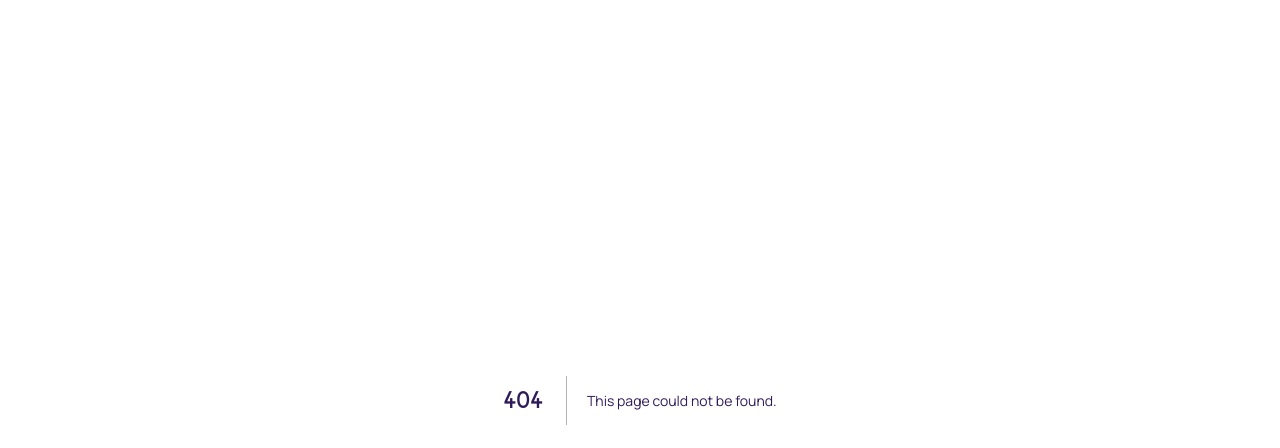
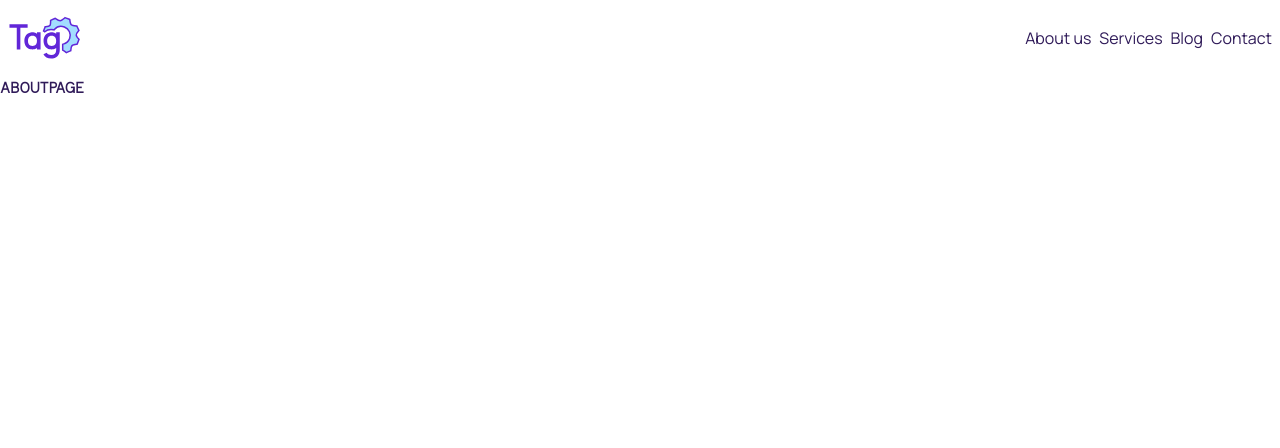
Before and after one commit to hicass/tag-ops-v3, a Next.js app: page /about in a window 1280 px wide. Before the commit this address had no page. Shown: the top 448 px of the page. Built offline with nearby package versions, Linux system fonts and the light colour scheme.

Commit message:
Add nac component, and routing for different pages

```diff
--- /dev/null
+++ b/src/app/about/page.tsx
@@ -0,0 +1,5 @@
+export default function AboutPage() {
+  return (
+    <h1>ABOUTPAGE</h1>
+  )
+}
--- /dev/null
+++ b/src/app/blog/page.tsx
@@ -0,0 +1,5 @@
+export default function BlogPage() {
+  return (
+    <h1>BLOGPAGE</h1>
+  )
+}
--- /dev/null
+++ b/src/app/contact/page.tsx
@@ -0,0 +1,5 @@
+export default function ContactPage() {
+  return (
+    <h1>CONTACTPAGE</h1>
+  )
+}
--- a/src/app/layout.tsx
+++ b/src/app/layout.tsx
@@ -1,6 +1,10 @@
 import type { Metadata } from 'next';
 import { Inter } from 'next/font/google';
+
+import Nav from '@/components/Nav/Nav';
+
 import Provider from '@/context/Provider';
+
 import './globals.css';
 
 const inter = Inter({ subsets: ['latin'] });
@@ -22,6 +26,7 @@ export default function RootLayout({
     <html lang="en">
       <Provider session={session}>
         <body suppressHydrationWarning={true} className={inter.className}>
+          <Nav />
           {children}
         </body>
       </Provider>
--- /dev/null
+++ b/src/app/services/page.tsx
@@ -0,0 +1,5 @@
+export default function ServicesPage() {
+  return (
+    <h1>SERVICESPAGE</h1>
+  )
+}
--- /dev/null
+++ b/src/components/Nav/Nav.tsx
@@ -0,0 +1,34 @@
+import Image from 'next/image';
+import Link from 'next/link';
+
+export default function Nav() {
+  return (
+    <nav className="flex flex-row justify-between px-2 py-4">
+      <Link href="/">
+        <Image
+          src="/logos/secondary-logo.svg"
+          alt="Tag Ops"
+          width={74}
+          height={44}
+        />
+      </Link>
+
+      <div className="flex items-center">
+        <ul className="flex flex-row items-center gap-2 ">
+          <li>
+            <Link href="/about">About us</Link>
+          </li>
+          <li>
+            <Link href="/services">Services</Link>
+          </li>
+          <li>
+            <Link href="/blog">Blog</Link>
+          </li>
+          <li>
+            <Link href="/contact">Contact</Link>
+          </li>
+        </ul>
+      </div>
+    </nav>
+  );
+}
```
